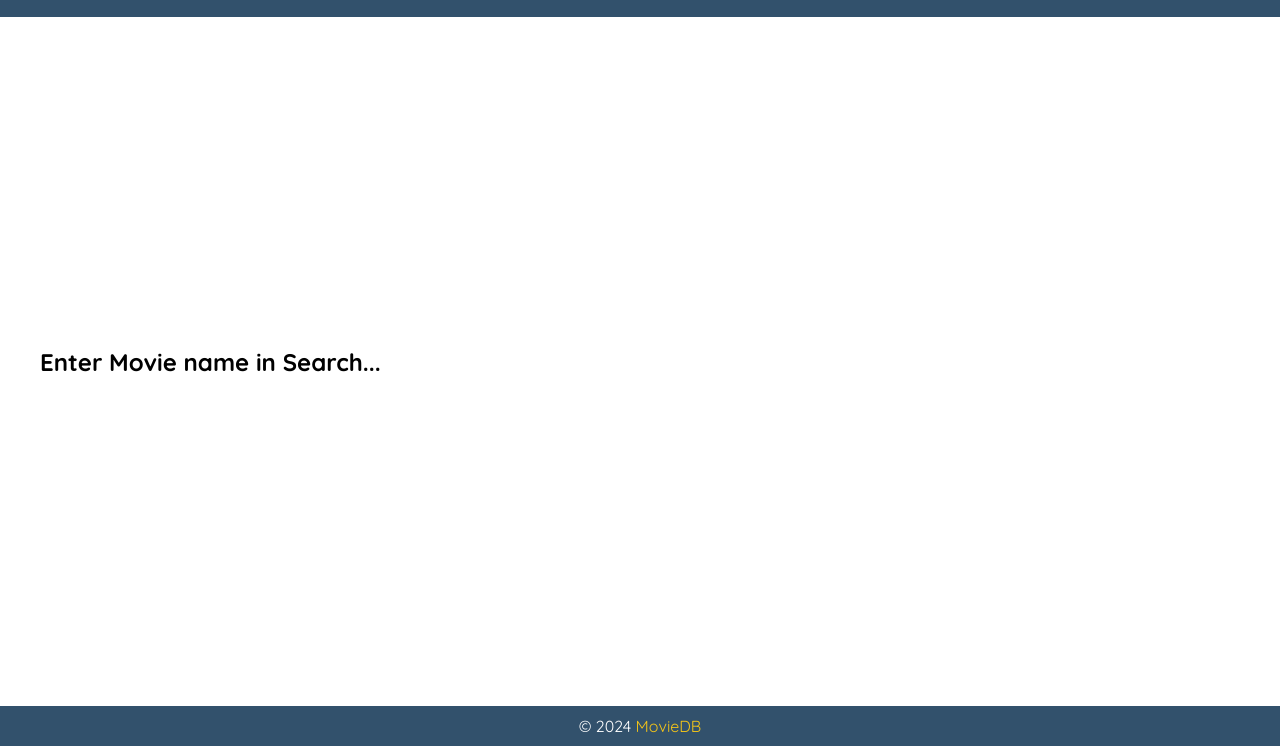
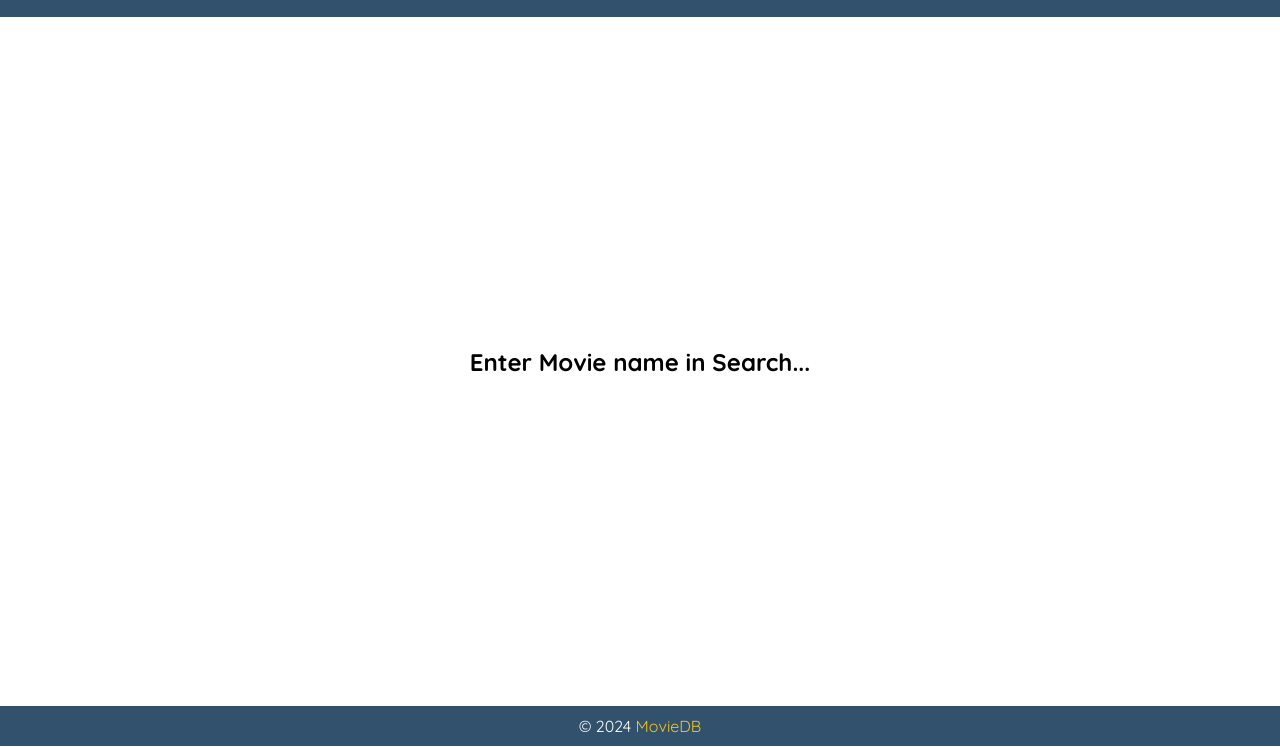
Before and after one commit to pdyrahul/MovieDb, a plain HTML site: page index.html in a window 1280 px wide. Shown: the part 53-800 px from the top of the page. Drawn offline with Linux system fonts and the light colour scheme.

Commit message:
main/css

```diff
--- a/style.css
+++ b/style.css
@@ -28,7 +28,7 @@ body{background-color: var(--text-color);  font-weight: 400;}
   .search_container input{border-radius: 4px 0 0 4px;}
   .search_container button{border-radius: 0 4px 4px 0; background-color: var(--primary-color); cursor: pointer; transition: all 0.2s;}
   .search_container button:hover{background-color: var(--primary-color_dark);}
-  main{height: calc(100vh - 191px); max-width: 1200px; margin: 0 auto; margin-block: 40px; display: flex; align-items: center;}
+  main{height: calc(100vh - 191px); max-width: 1200px; margin: 0 auto; margin-block: 40px; display: flex; align-items: center; justify-content: center;}
   .movie_container{display:flex; justify-content: center;  border-radius:4px;}
   .movie-des{width:40%; line-height: 2.2; padding: 0 10px;}
   .movie-des h2{text-align: center; font-size: 32px;}
```
